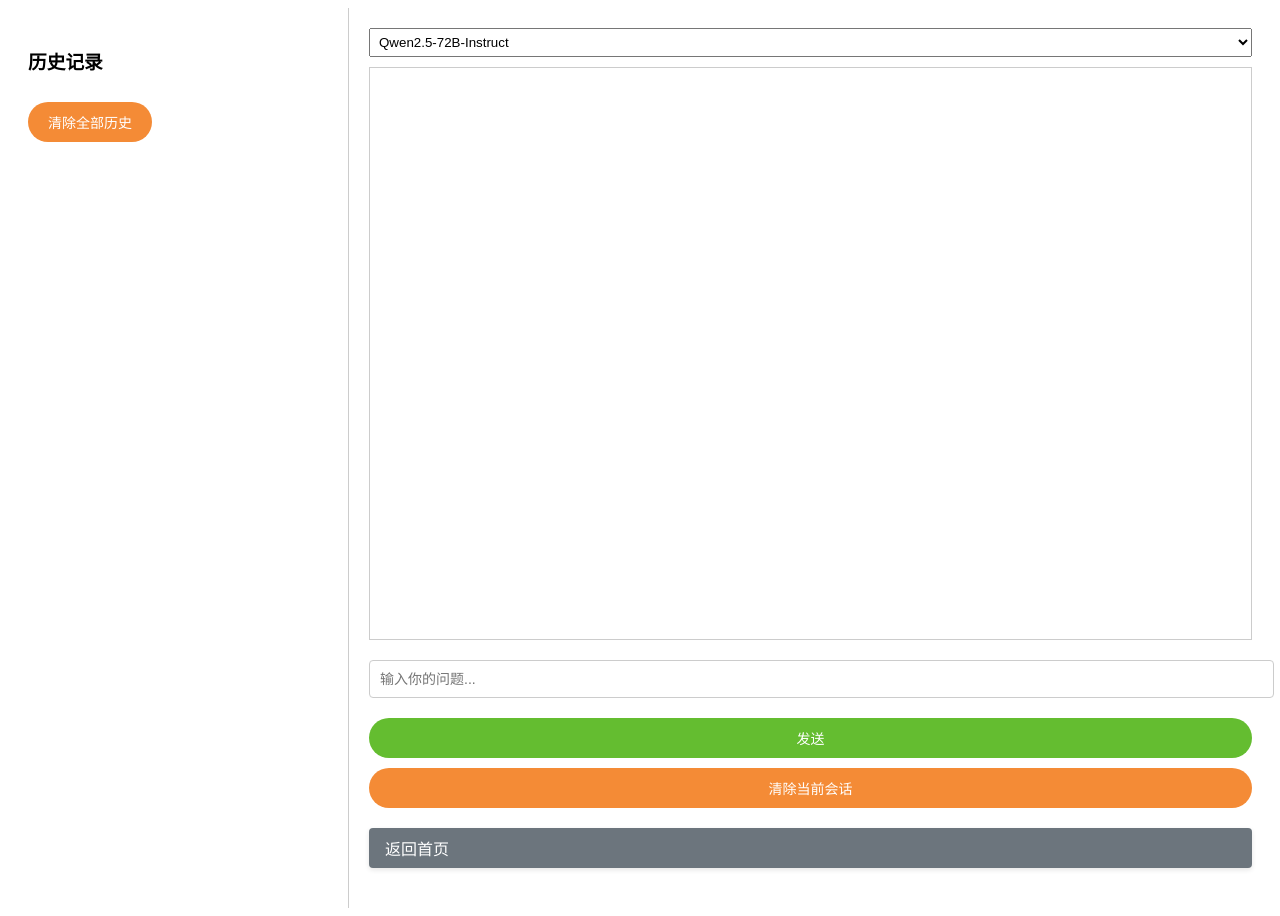
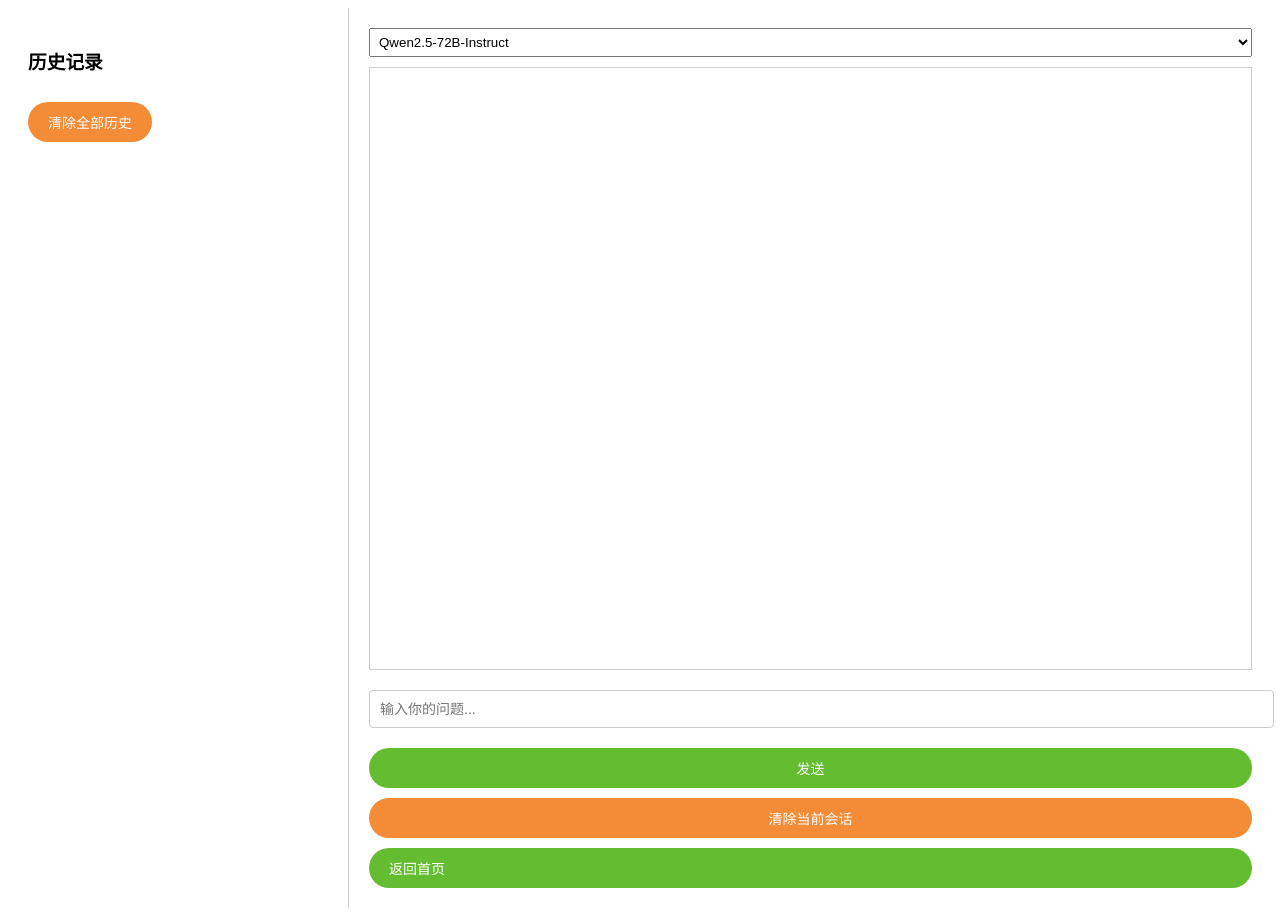
Before and after one commit to CrescentVelvet/crescentvelvet.github.io, a Jekyll site: the page built from _pages/chat.html, in a window 1280 px wide. Built offline with Jekyll 4.4.1, drawn with Linux system fonts in a browser that asks for light colours.

Commit message:
在Claude帮助下成功实现网课记录和大模型对话子网页

```diff
--- a/_pages/chat.html
+++ b/_pages/chat.html
@@ -345,23 +346,21 @@
 
   /* 返回按钮样式 */
   .back-button {
-      display: inline-block;
-      color: white;
-      background-color: #6c757d;
-      text-decoration: none;
-      padding: 8px 16px;
-      border-radius: 4px;
-      transition: all 0.3s ease;
-      box-shadow: 0 2px 5px rgba(0,0,0,0.1);
-      margin: 20px 0;
-      border: none;
-      font-weight: normal;
+    display: inline-block;
+    color: white;
+    background-color: rgb(100, 189, 48);  /* 修改为与发送按钮相同的绿色 */
+    text-decoration: none;
+    padding: 10px 20px;  /* 统一内边距 */
+    border-radius: 20px;  /* 统一圆角 */
+    transition: opacity 0.3s;  /* 统一过渡效果 */
+    margin-top: 10px;  /* 统一上边距 */
+    border: none;
+    font-size: 14px;  /* 统一字体大小 */
+    cursor: pointer;
   }
 
   .back-button:hover {
-      background-color: #5a6268;
-      box-shadow: 0 4px 8px rgba(0,0,0,0.2);
-      transform: translateY(-1px);
+    opacity: 0.8;  /* 统一悬停效果 */
   }
 
   /* 消息样式 */
```
Also changed, not shown: other parts of _pages/chat.html (+1 -0 lines).
